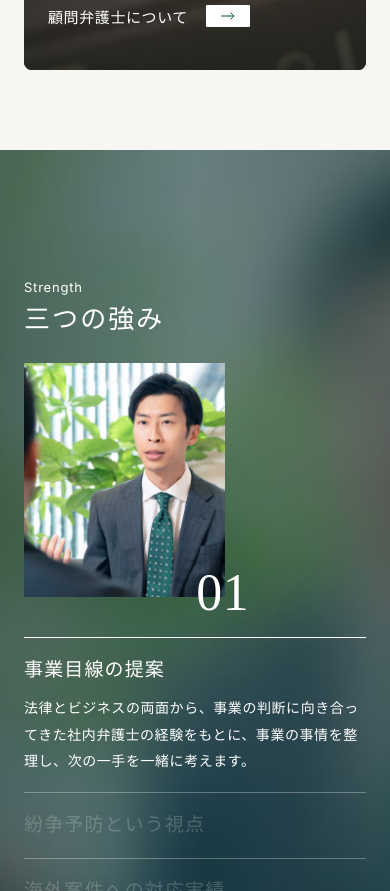
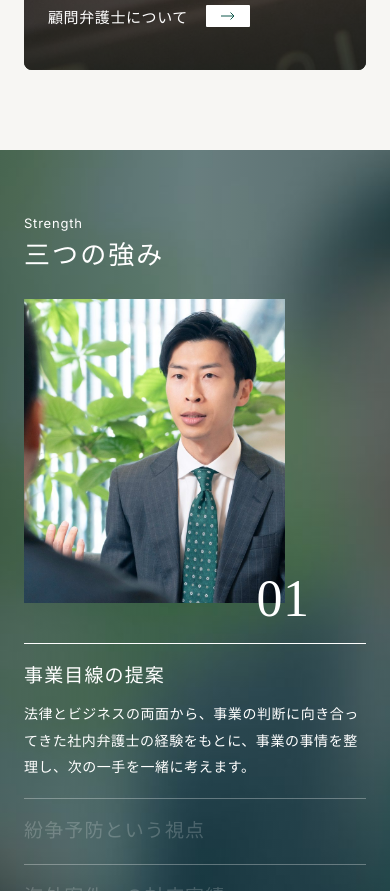
Before and after one commit to yuuuiiiimaaaruuu-web/yamasaki-law-test, a plain HTML site: page index.html in a window 390 px wide. Shown: the part 3749-4640 px from the top of the page. Drawn offline with Linux system fonts and the light colour scheme; a web font is replaced by a local one.

Commit message:
強みの上下余白を104px/64pxにそろえる、SPの取扱業務を上揃え、顧問先の声の改行
Co-Authored-By: Claude Opus 5.5 <noreply@anthropic.com>
Claude-Session: https://claude.ai/code/session_01Y85FGXvahExxPTE8ZaAPoz

```diff
--- a/css/style.css
+++ b/css/style.css
@@ -279,7 +279,7 @@ button { font: inherit; color: inherit; cursor: pointer; background: none; borde
 }
 .strength__sticky {
   position: sticky; top: 0; z-index: 1;
-  padding: calc(var(--head) + var(--pad)) 0 var(--pad);  /* 上：ヘッダーの下から104px／下：104px（SPは64px） */
+  padding: var(--pad) 0;  /* 上下とも104px（SPは64px） */
 }
 /* 左右の余白：1440px幅で160px（＝画面幅の約11.1%）にして中央に配置 */
 .strength__container {
@@ -293,8 +293,8 @@ button { font: inherit; color: inherit; cursor: pointer; background: none; borde
 .strength__visual { position: relative; width: fit-content; }
 .strength__photos {
   position: relative; overflow: hidden;
-  /* 基本は 412×479px。画面が低いときだけ、見出しと下の104pxが収まるよう縮める */
-  height: clamp(320px, calc(100svh - 445px), 479px);
+  /* 上下の余白がどちらも104pxになるよう、画面の高さに合わせて写真の高さを決める */
+  height: clamp(320px, calc(100svh - 358px), 600px);
   aspect-ratio: 824 / 958;
 }
 .strength__photos img {
@@ -519,7 +519,7 @@ button { font: inherit; color: inherit; cursor: pointer; background: none; borde
   .service-card__text, .service-row__text { font-size: 14px; }
   .service__sub { grid-template-columns: minmax(0, 1fr); }
   .service__sub { row-gap: 32px; margin-top: 48px; }
-  .service-row a { grid-template-columns: 136px 1fr; gap: 18px; }
+  .service-row a { grid-template-columns: 136px 1fr; gap: 18px; align-items: start; }  /* 画像とタイトルを上揃え */
   .service-row__title { font-size: 18px; margin-bottom: 8px; }
   .service-row__text { font-size: 13px; line-height: 1.8; margin-bottom: 10px; }
 
@@ -534,7 +534,7 @@ button { font: inherit; color: inherit; cursor: pointer; background: none; borde
   .strength { --head: 64px; --pad: 64px; }
   .strength__container { padding-inline: var(--gutter); }
   .strength__inner { grid-template-columns: minmax(0, 1fr); gap: 40px; margin-top: 24px; }
-  .strength__photos { height: clamp(150px, calc(100svh - 610px), 279px); }
+  .strength__photos { height: clamp(150px, calc(100svh - 540px), 340px); }
   .strength__num { right: -24px; bottom: -22px; font-size: 52px; }
   .strength-item { padding: 18px 0; }
   .strength-item__head { font-size: 19px; }
--- a/index.html
+++ b/index.html
@@ -213,7 +213,7 @@
               <p class="sec-label__en">Client Voices</p>
               <h2 class="sec-label__ja">顧問先の声</h2>
             </div>
-            <p class="voice__text">実際にご相談いただいた<br class="pc-only">顧問先の声を掲載しています。</p>
+            <p class="voice__text">実際にご相談いただいた<br>顧問先の声を掲載しています。</p>
             <a href="#" class="link-arrow">一覧を見る<span class="arrow arrow--btn" aria-hidden="true"></span></a>
           </div>
           <figure class="voice__img"><img src="images/voice.jpg" alt="書棚の前で顧問先と対談する山﨑弁護士" loading="lazy" width="1754" height="976"></figure>
```
